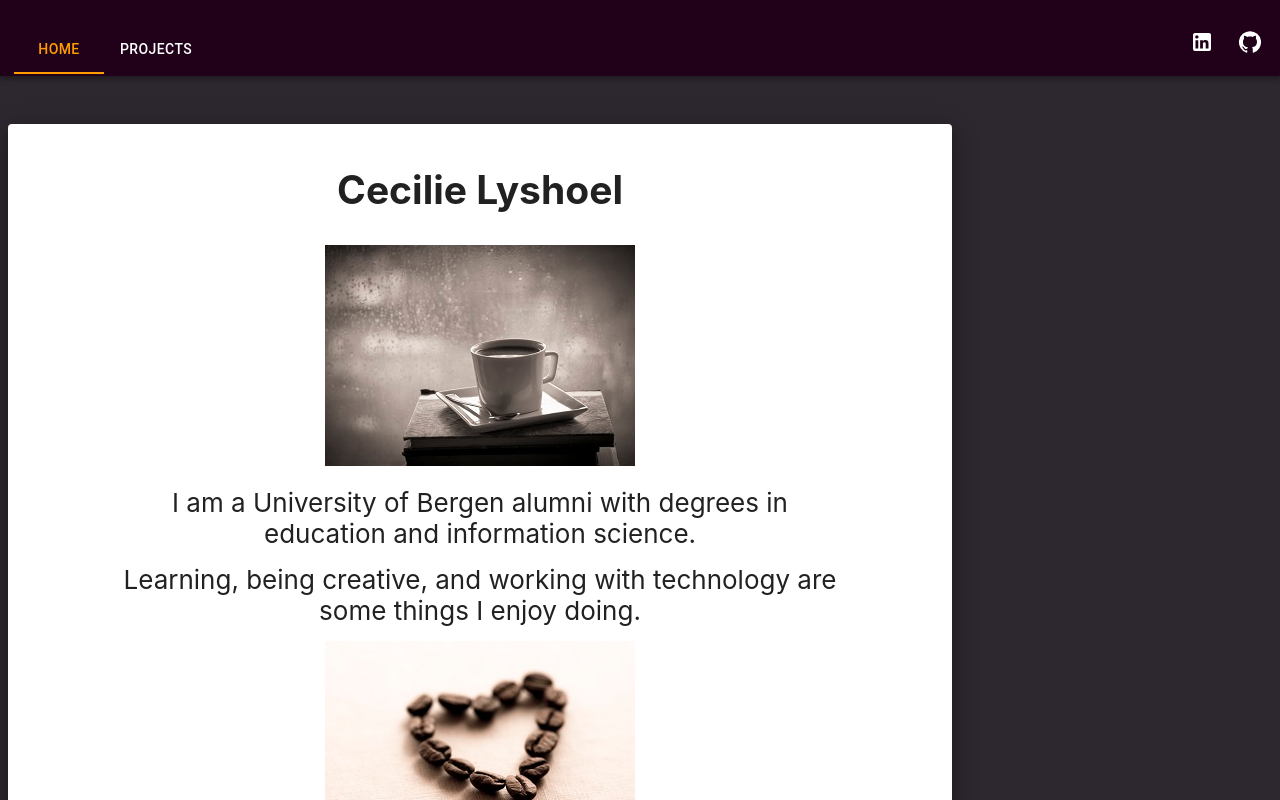
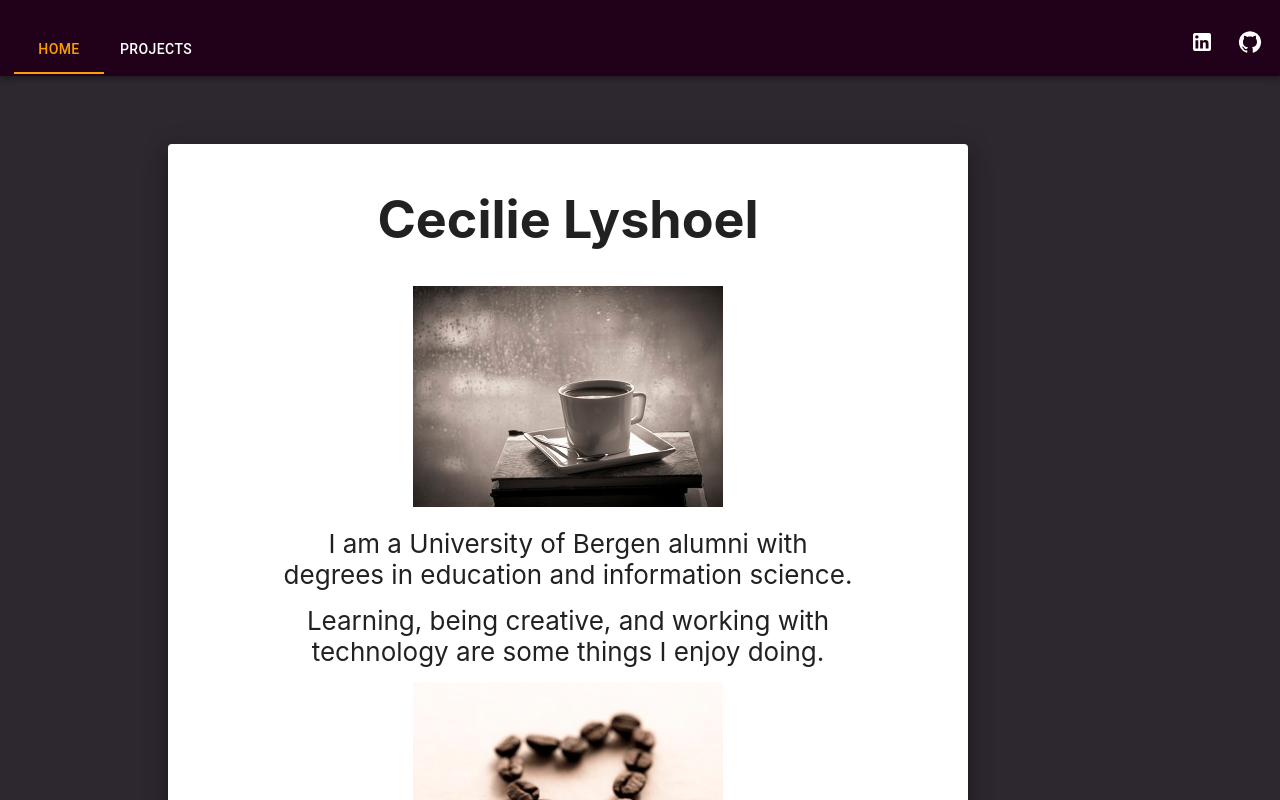
Before and after one commit to Elicice/Portfolio, a React (Create React App) app: page /#/ in a window 1280 px wide. Shown: the top 800 px of the page. Built offline with nearby package versions, Linux system fonts and the light colour scheme.

Commit message:
Added styling

```diff
--- a/src/WebSite.css
+++ b/src/WebSite.css
@@ -1,6 +1,8 @@
 .content{
     min-height:100vh;
-    margin-top: 40px;
+    width: 100;
+    margin: 40px auto 40px auto;
+
 }
 .website{
     text-align: center;
--- a/src/WebSite.jsx
+++ b/src/WebSite.jsx
@@ -11,6 +11,7 @@ import {
 } from "react-router-dom";
 import Projects from "./Projects";
 import WeatherApp from "./projects/Værklær-app/WeatherApp";
+import { Grid } from "@mui/material";
 
 
 
@@ -18,7 +19,11 @@ function WebSite() {
     return (
         <div className="website">
             <TopNav />
-            <section className="content">
+            <Grid className="content"   container
+                 direction="row"
+                justifyContent="center"
+                alignItems="flex-start" >
+                <div>
                 <Switch>
                     <Route path="/Projects/WeatherApp">
                         <WeatherApp />
@@ -34,7 +39,8 @@ function WebSite() {
                     </Route>
 
                 </Switch>
-            </section>
+                </div>
+            </Grid>
 
             <StickyFooter />
         </div>
--- a/src/projectBinaryClock.css
+++ b/src/projectBinaryClock.css
@@ -5,6 +5,7 @@
     flex-shrink: 2;
     display: flex;
     align-content: center;
+    margin: 0 auto;
     max-width: 60%;
 }
 
```
